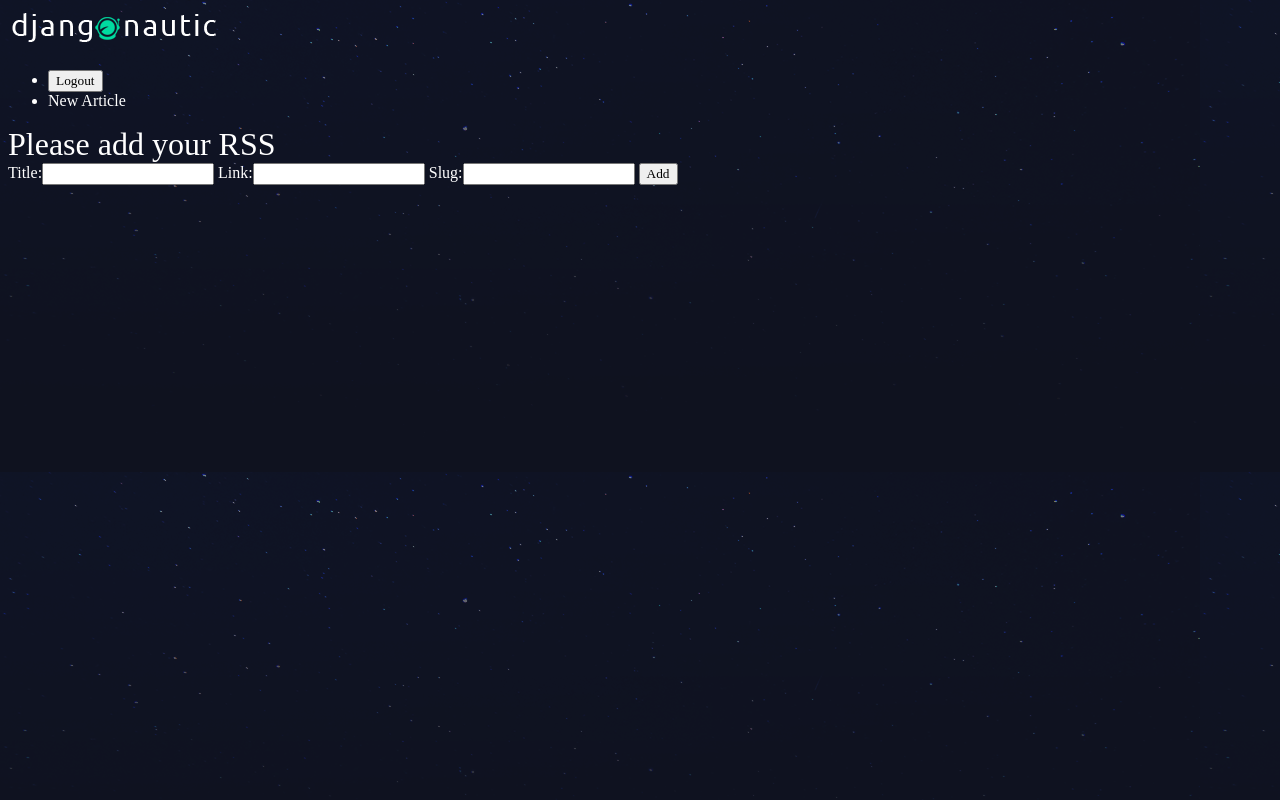
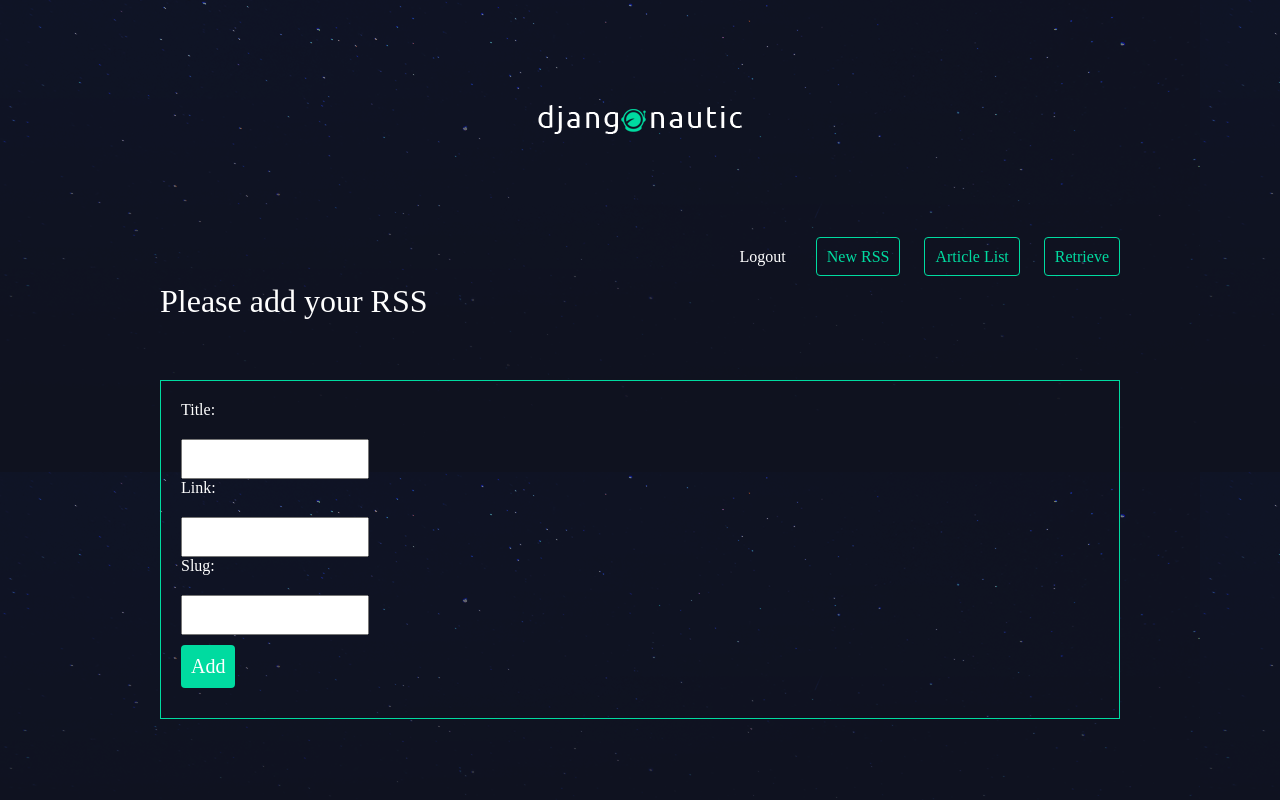
Before and after one commit to BabyTigerChaseDream/Feedme, a Django app: page /rss/create in a window 1280 px wide. Run offline with Django 3.2, Linux system fonts and the light colour scheme; the visitor is signed in with stand-in values (Sample User, id 1).

Commit message:
1) add 'Retrieve' btn to get articles from RSS , with user click 2) add 'pagination' for article list template: rss/views.py rss/article_list.html

```diff
--- a/djangoFeedme/assets/styles.css
+++ b/djangoFeedme/assets/styles.css
@@ -1,6 +1,6 @@
 body{
     background-color: #0f121f;
-    background-image: url(stars.png);
+    background-image: url(/static/stars.png);
     background-repeat-y: no-repeat;
     color: #fff;
 }
@@ -18,3 +18,134 @@ a, a:hover, a:visited{
     color: #fff;
     text-decoration: none;
 }
+
+.wrapper{
+    max-width: 960px;
+    margin: 0 auto;
+}
+
+div.wrapper > h1{
+    text-align: center;
+    margin: 100px auto;
+    font-size: 2.4em
+}
+
+header{
+    display: grid;
+    grid-template-columns: 1fr 1fr;
+    padding: 20px 0;
+}
+
+nav{
+    justify-self: end;
+}
+
+nav li{
+    display: inline-block;
+    list-style-type: none;
+    margin-left: 20px;
+}
+
+nav button{
+    background: none;
+    color: #fff;
+    cursor: pointer;
+    border: 0;
+    font-size: 16px;
+}
+
+.articles{
+    display: grid;
+    grid-template-columns: 1fr 1fr 1fr;
+    grid-gap: 20px;
+}
+
+.article{
+    padding: 0.1px;
+    border: 1px solid #00dba0;
+    position: relative;
+    padding-bottom: 10px;
+}
+
+.article h2{
+    font-size: 1.2em;
+}
+
+.article .author{
+    padding: 10px;
+    background: #00dba0;
+    position: absolute;
+    right: 0;
+    bottom: 0;
+    margin: 0;
+    color: #0f121f;
+}
+
+.article-detail .article{
+    padding: 0;
+}
+
+.article-detail  .article img{
+    max-width: 100%;
+}
+
+.article-detail  .article h2{
+    text-align: center;
+    margin: 20px auto;
+    font-size: 2em
+}
+
+.article-detail .article h3{
+    text-align: center;
+}
+
+.article-detail  .article p{
+    margin: 10px 20px
+}
+
+.site-form {
+    margin-top: 60px;
+    border: 1px solid #00dba0;
+    padding: 20px;
+}
+
+.site-form input, .site-form textarea{
+    display: block;
+    margin: 20px 0 0px 0;
+    padding: 10px;
+}
+
+a.highlight{
+    border: 1px solid #00dba0;
+    padding: 10px;
+    border-radius: 4px;
+    color: #00dba0;
+}
+
+.helptext, .helptext ul{
+    margin: 0 auto 20px;
+    color: #bbb;
+    font-size: 14px;
+    display: block;
+}
+
+.errorlist li{
+    padding: 10px;
+    list-style-type: none;
+    border: 1px solid #FF5722;
+    margin: 10px 0;
+    color: #FF5722
+}
+
+.errorlist{
+    padding: 0;
+}
+
+.site-form input[type="submit"]{
+    background: #00dba0;
+    border: 0;
+    color: #fff;
+    font-size: 20px;
+    border-radius: 4px;
+    margin: 10px 0;
+}
--- a/djangoFeedme/djangoFeedme/urls.py
+++ b/djangoFeedme/djangoFeedme/urls.py
@@ -17,13 +17,14 @@ from django.contrib import admin
 from django.urls import re_path, include
 from . import views
 from django.contrib.staticfiles.urls import staticfiles_urlpatterns
+from rss import views as rss_views
 
 urlpatterns = [
     re_path(r'^admin/', admin.site.urls),
     re_path(r'^about/$',views.about),
-    re_path(r'^$',views.homepage),
     re_path(r'^rss/',include('rss.urls')),
     re_path(r'^accounts/',include('accounts.urls')),
+    re_path(r'^$',rss_views.rss_list, name='home'),
 ]
 
 urlpatterns += staticfiles_urlpatterns()
--- a/djangoFeedme/rss/urls.py
+++ b/djangoFeedme/rss/urls.py
@@ -10,5 +10,6 @@ urlpatterns = [
     re_path(r'^create$', views.rss_create, name='create'),
     re_path(r'^(?P<slug>[\w-]+)/$', views.rss_detail, name='detail'),
     re_path(r'^article$', views.article_list, name='article'),
+    re_path(r'^retrieve$', views.article_retrieve, name='retrieve'),
 
 ]
--- a/djangoFeedme/rss/views.py
+++ b/djangoFeedme/rss/views.py
@@ -1,8 +1,10 @@
 from django.shortcuts import render, redirect
+from django.core.paginator import Paginator
 from .models import Rss,Articles
 from django.http import HttpResponse
 from django.contrib.auth.decorators import login_required
 from . import forms
+from . import RssParser as RP
 
 # Create your views here.
 
@@ -16,17 +18,57 @@ def rss_list(request):
 def rss_detail(request, slug):
     # TODO what if article_list is empty
     article_list = Articles.objects.filter(feedurl__icontains=slug)
+    paginator = Paginator(article_list, 25) # Show 25 articles per page.
+    page_number = request.GET.get('page')
+    page_obj = paginator.get_page(page_number)
+
     return render(request,
-                  'rss/article_list.html',
-                  {'article_list':article_list}
+                'rss/article_list.html',
+                {
+                    'article_list':article_list,
+                    'page_obj': page_obj
+                }
             )
 
 def article_list(request):
-    article_list = Articles.objects.all().order_by('feedurl')
+    article_list = Articles.objects.all().order_by('publish_date')
+    paginator = Paginator(article_list, 25) # Show 25 articles per page.
+    page_number = request.GET.get('page')
+    page_obj = paginator.get_page(page_number)
+
     return render(request,
-                  'rss/article_list.html',
-                  {'article_list':article_list}
+                'rss/article_list.html',
+                {
+                    'article_list':article_list,
+                    'page_obj': page_obj
+                }
             )
+
+#@login_required(login_url="/accounts/login")
+def article_retrieve(request):
+    # retrieve article from RSS source
+    rss_list = Rss.objects.all().order_by('title')
+    for r in rss_list:
+        try:
+            RF=RP.RSSFeed(url=r.link)
+            RF.get_articles()
+            RF.save_all()
+        except Exception as e:
+            print(e)
+
+        article_list = Articles.objects.all().order_by('publish_date')
+        paginator = Paginator(article_list, 25) # Show 25 articles per page.
+        page_number = request.GET.get('page')
+        page_obj = paginator.get_page(page_number)
+
+        return render(request,
+                    'rss/article_list.html',
+                    {
+                        'article_list':article_list,
+                        'page_obj': page_obj
+                    }
+                )
+
 @login_required(login_url="/accounts/login")
 def rss_create(request):
     if request.method=='POST':
--- a/djangoFeedme/templates/base_layout.html
+++ b/djangoFeedme/templates/base_layout.html
@@ -10,7 +10,7 @@
 
     <body>
         <div class="wrapper">
-            <h1><a href="#"><img src="{% static 'logo.png' %}" /></a></h1>
+            <h1><a href="{% url 'home' %}"><img src="{% static 'logo.png' %}" /></a></h1>
             <nav>
                 <ul>
                     {% if user.is_authenticated %}
@@ -20,7 +20,9 @@
                             <button type='submit'>Logout</button>
                         </form>
                     </li>
-                    <li><a href="{% url 'rss:create' %}" class="highlight">New Article</a></li>
+                    <li><a href="{% url 'rss:create' %}" class="highlight">New RSS</a></li>
+                    <li><a href="{% url 'rss:article' %}" class="highlight">Article List</a></li>
+                    <li><a href="{% url 'rss:retrieve' %}" class="highlight">Retrieve</a></li>
                     {% else %}
                         <li><a href="{% url 'accounts:login' %}">Login</a></li>
                         <li><a href="{% url 'accounts:signup' %}">Signup</a></li>
```
Also changed, not shown: djangoFeedme/rss/templates/rss/article_list.html (+18 -0 lines).
